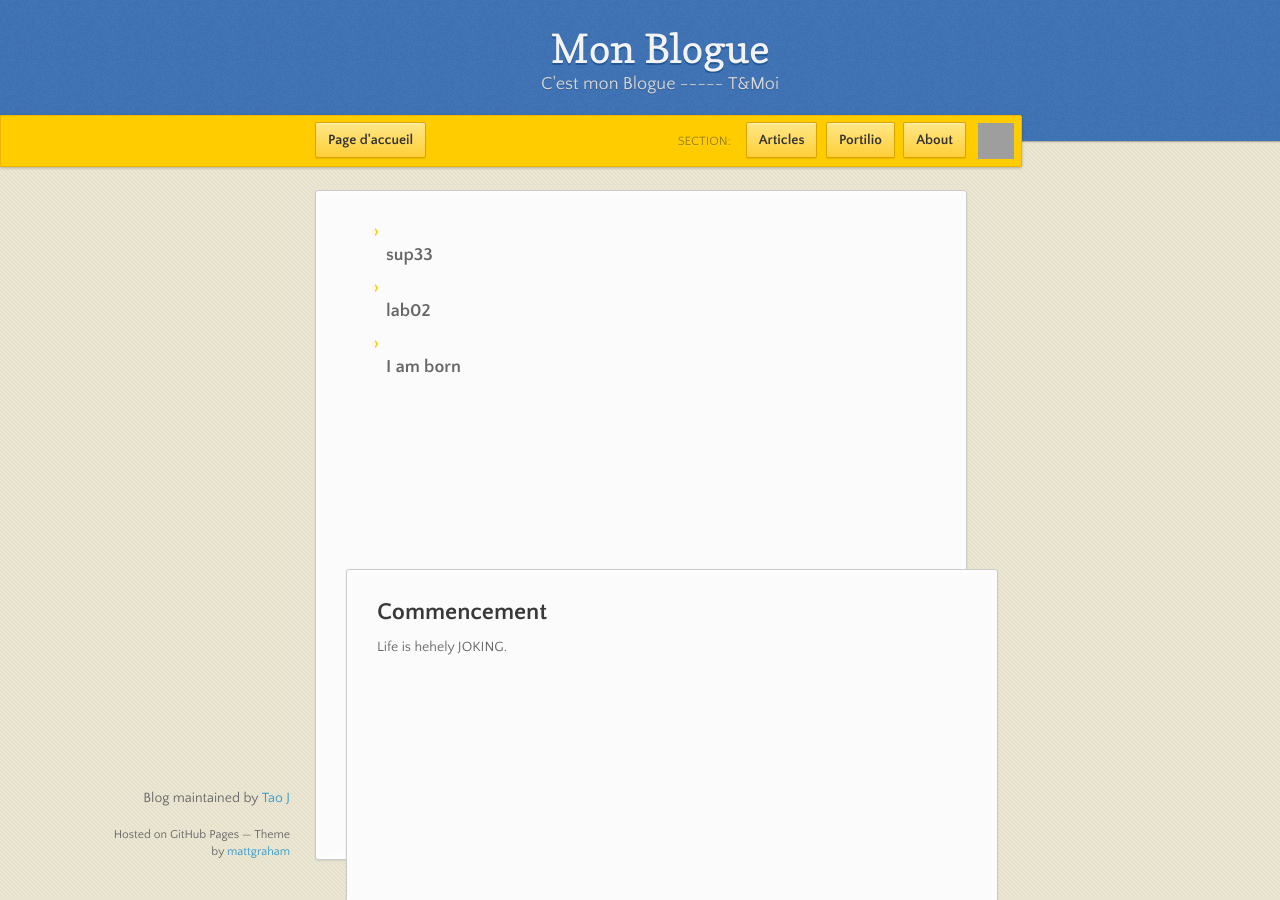
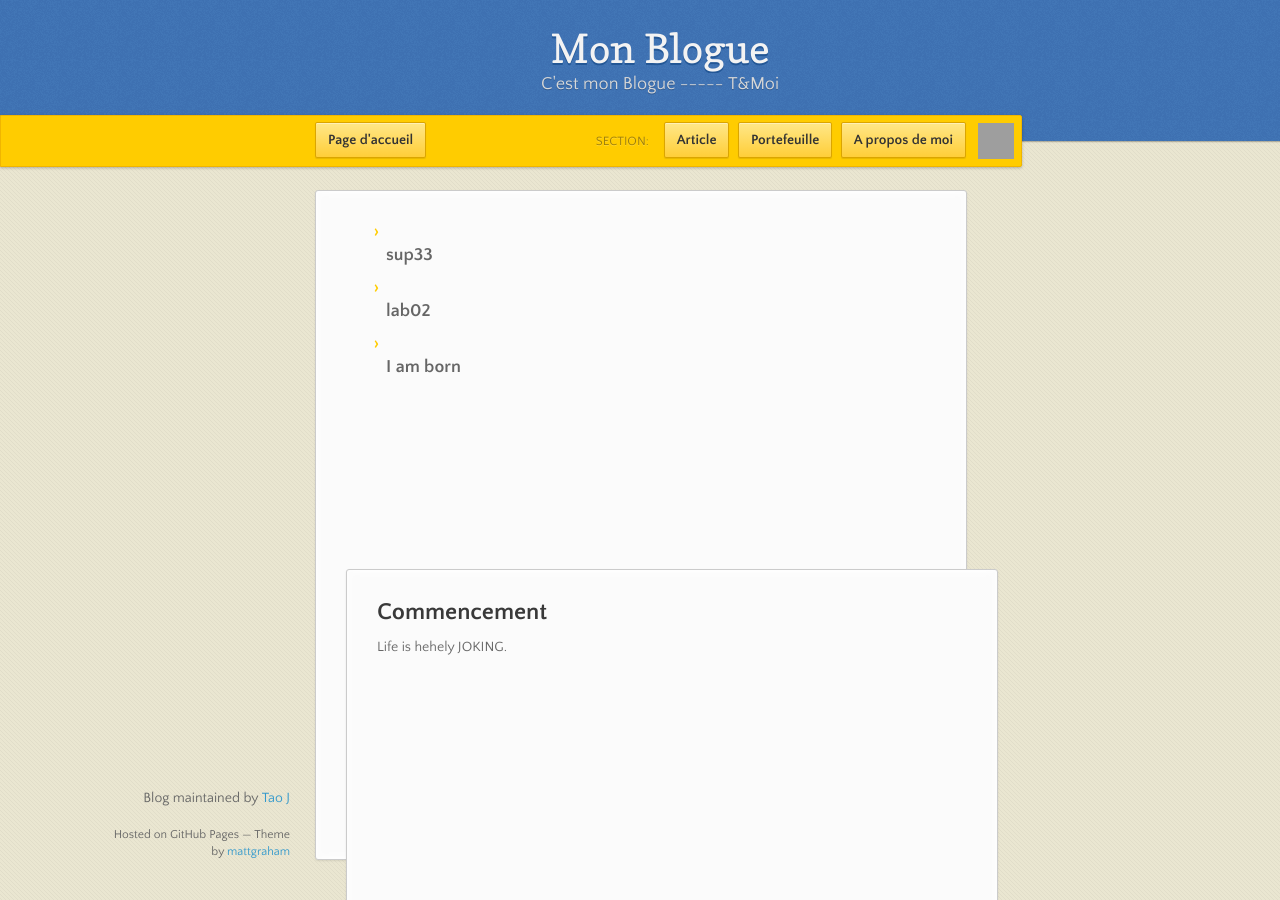
Before and after one commit to Tao-J/Moi_Blogue, a Jekyll site: the page built from article/index.html, in a window 1280 px wide and 900 px high. Built offline with Jekyll 4.4.1, drawn with Linux system fonts in a browser that asks for light colours; nearby versions of some CDN libraries; Markdown is read by kramdown in place of the engine named in the settings; grey boxes are pictures that could not be loaded.

Commit message:
translated to French

```diff
--- a/_layouts/default.html
+++ b/_layouts/default.html
@@ -18,9 +18,9 @@
             <div class="downloads"> <!-- TODO: -->
                 <span>Section:</span>
                 <ul>
-                    <li><a href="{{ site.baseurl}}/articles" class="button">Articles</a></li>
-                    <li><a href="{{ site.baseurl}}/portfolio" class="button">Portilio</a></li>
-                    <li><a href="{{ site.baseurl}}/about" class="button">About</a></li>
+                    <li><a href="{{ site.baseurl}}/article" class="button">Article</a></li>
+                    <li><a href="{{ site.baseurl}}/portefeuille" class="button">Portefeuille</a></li>
+                    <li><a href="{{ site.baseurl}}/about" class="button">A propos de moi</a></li>
                 </ul>
             </div>
         </div><!-- end banner -->
--- a/articles/index.html
+++ b/article/index.html
@@ -1,6 +1,6 @@
 ---
 layout: default
-title: Articles
+title: Article
 ---
 
 <ul class="entries">
```
